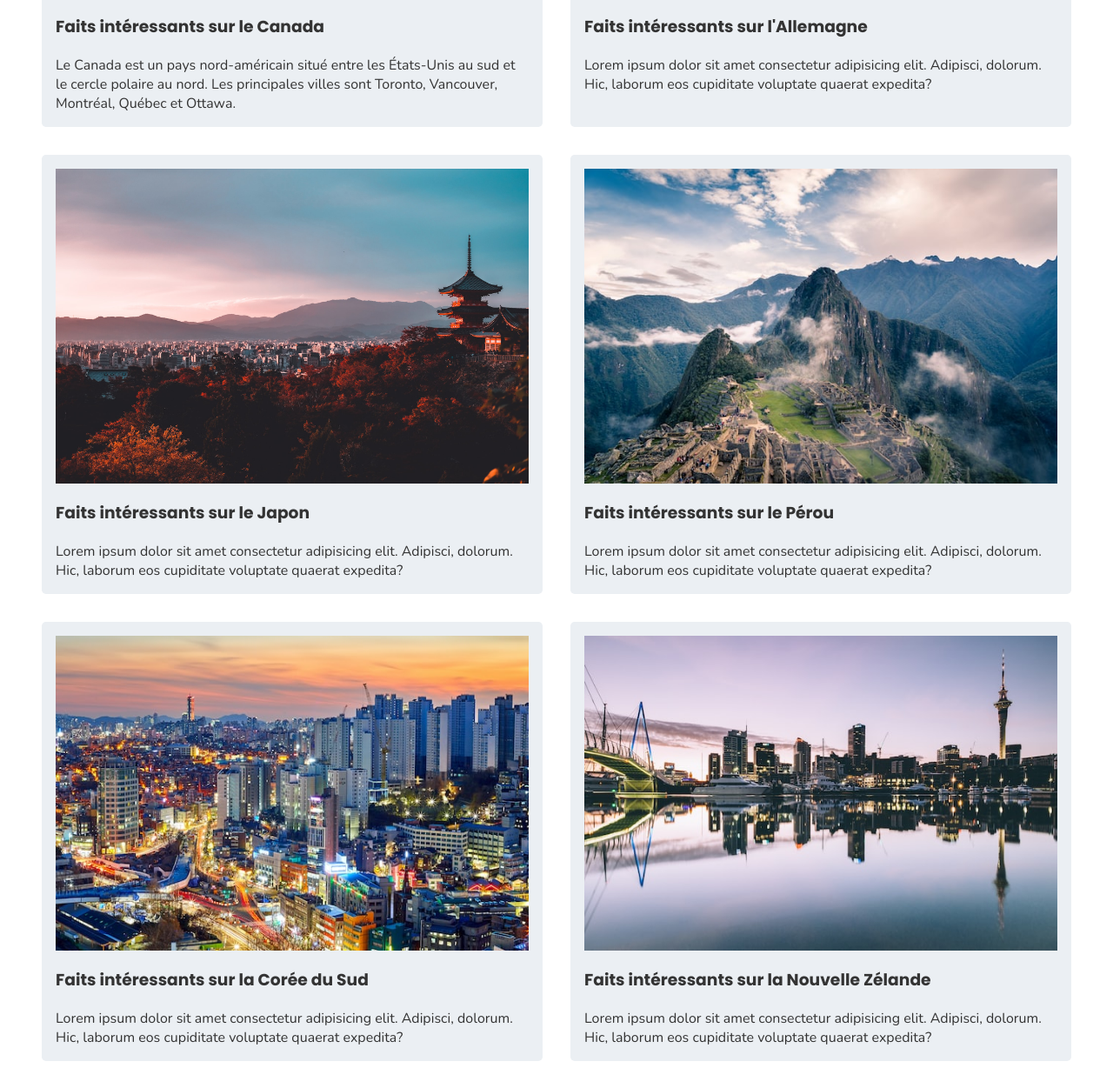
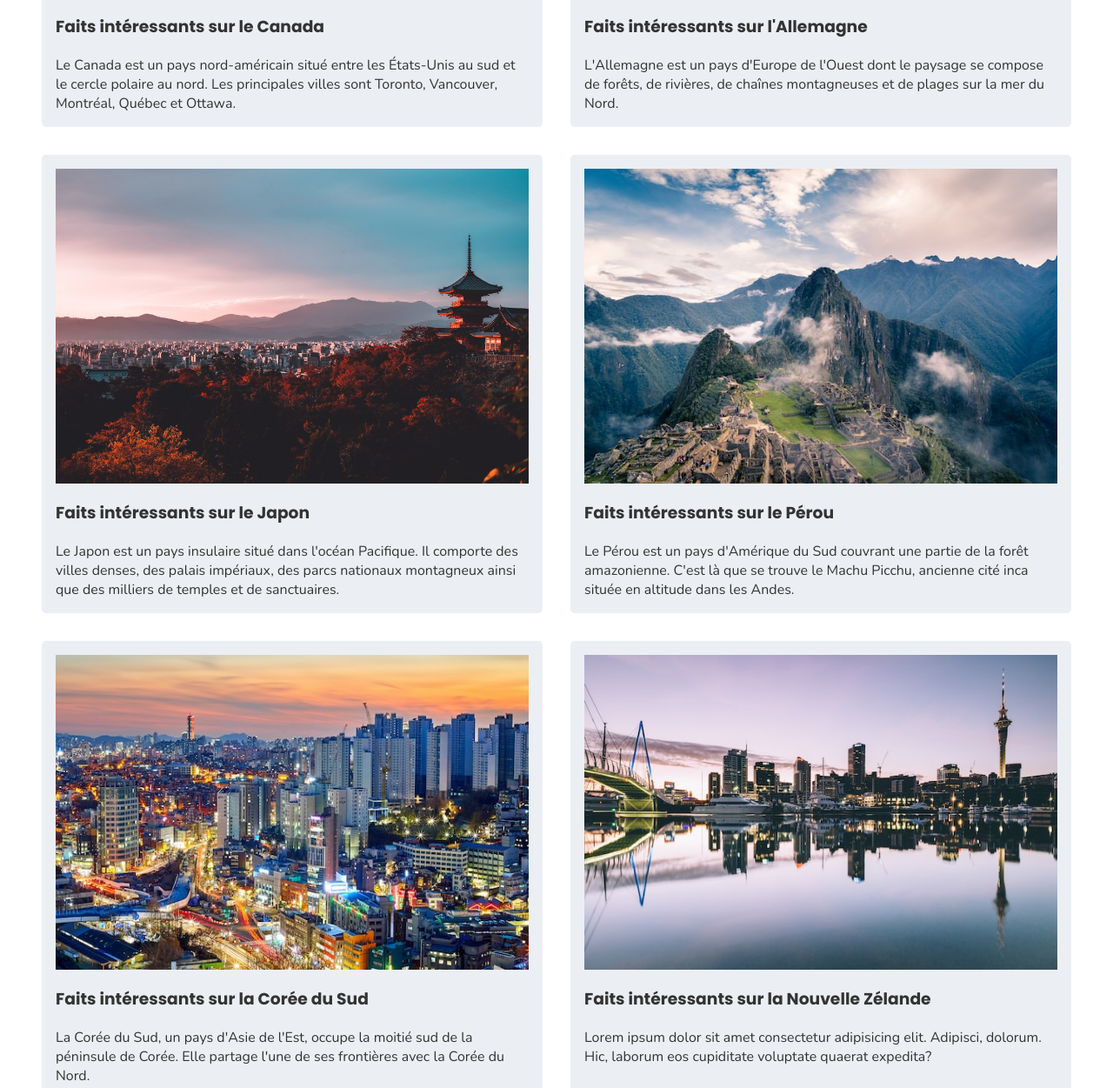
Before and after one commit to minimich14/Passion, a plain HTML site: page index.html in a window 1280 px wide. Shown: the part 4230-5481 px from the top of the page at 87% size. Drawn offline with nearby package versions, Linux system fonts and the light colour scheme.

Commit message:
Ajout de texte

```diff
--- a/index.html
+++ b/index.html
@@ -212,25 +212,25 @@
                     <article>
                         <img src="img/germany.jpg" alt="">
                         <h3>Faits intéressants sur l'Allemagne</h3>
-                        <p>Lorem ipsum dolor sit amet consectetur adipisicing elit. Adipisci, dolorum. Hic, laborum eos cupiditate voluptate quaerat expedita?</p>
+                        <p>L'Allemagne est un pays d'Europe de l'Ouest dont le paysage se compose de forêts, de rivières, de chaînes montagneuses et de plages sur la mer du Nord.</p>
                     </article>
 
                     <article>
                         <img src="img/japan.jpg" alt="">
                         <h3>Faits intéressants sur le Japon</h3>
-                        <p>Lorem ipsum dolor sit amet consectetur adipisicing elit. Adipisci, dolorum. Hic, laborum eos cupiditate voluptate quaerat expedita?</p>
+                        <p>Le Japon est un pays insulaire situé dans l'océan Pacifique. Il comporte des villes denses, des palais impériaux, des parcs nationaux montagneux ainsi que des milliers de temples et de sanctuaires.</p>
                     </article>
 
                     <article>
                         <img src="img/peru.jpg" alt="">
                         <h3>Faits intéressants sur le Pérou</h3>
-                        <p>Lorem ipsum dolor sit amet consectetur adipisicing elit. Adipisci, dolorum. Hic, laborum eos cupiditate voluptate quaerat expedita?</p>
+                        <p>Le Pérou est un pays d'Amérique du Sud couvrant une partie de la forêt amazonienne. C'est là que se trouve le Machu Picchu, ancienne cité inca située en altitude dans les Andes.</p>
                     </article>
 
                     <article>
                         <img src="img/south-korea.jpg" alt="">
                         <h3>Faits intéressants sur la Corée du Sud</h3>
-                        <p>Lorem ipsum dolor sit amet consectetur adipisicing elit. Adipisci, dolorum. Hic, laborum eos cupiditate voluptate quaerat expedita?</p>
+                        <p>La Corée du Sud, un pays d'Asie de l'Est, occupe la moitié sud de la péninsule de Corée. Elle partage l'une de ses frontières avec la Corée du Nord.</p>
                     </article>
 
                     <article>
```
